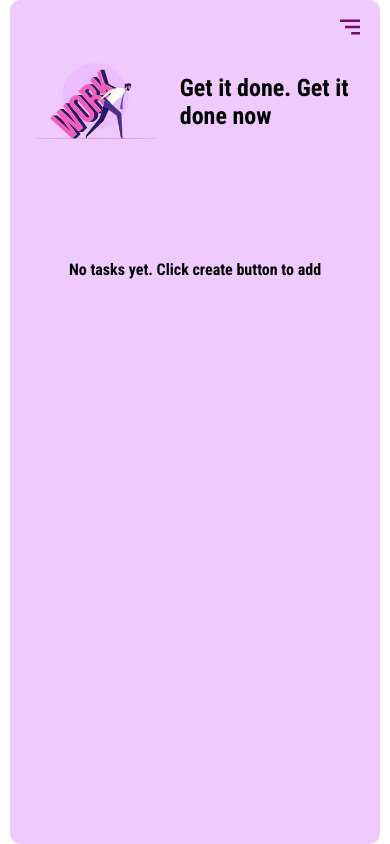
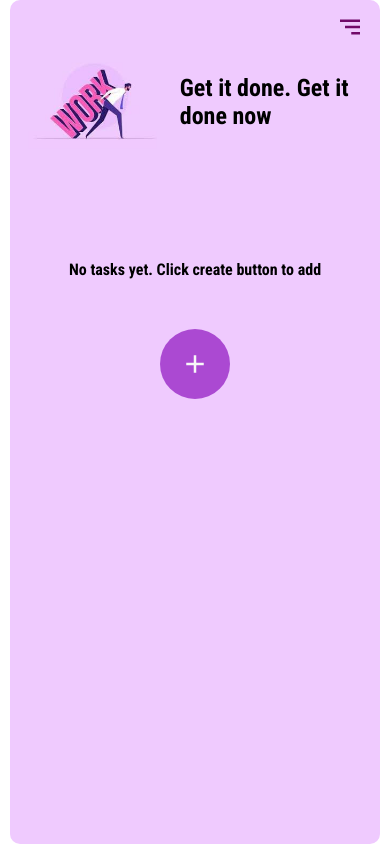
Before and after one commit to Ericawanja/Jenkins-DockerHub-Automation, a plain HTML site: page index.html in a window 390 px wide. Drawn offline with Linux system fonts and the light colour scheme.

Commit message:
add icon styles

```diff
--- a/index.css
+++ b/index.css
@@ -190,6 +190,18 @@ padding: 0 10px;
   border-radius: 0;
   color: whitesmoke;
 }
+.centerImage{
+  display: flex;
+  justify-content: center;
+  margin-top: 50px;
+}
+.addIcon{
+  background-color: #ab49d2;
+  border-radius: 300px;
+  display: none;
+  padding: 20px;
+}
+
 
 
 @media  screen and (max-width:750px) {
@@ -240,5 +252,8 @@ padding: 0 10px;
     margin-right: 15px;
 
   }
+  .addIcon{
+    display: inline-block;
+  }
 
 }
--- a/index.html
+++ b/index.html
@@ -76,6 +76,18 @@
         </div>
 
         <div class="task_list"></div>
+        <div class="centerImage">
+        <div class="addIcon">
+          <svg
+          xmlns="http://www.w3.org/2000/svg"
+          width="30"
+          height="30"
+          viewBox="0 0 24 24"
+          style="fill: rgb(248, 248, 248); transform: ; msfilter: "
+        >
+          <path d="M19 11h-6V5h-2v6H5v2h6v6h2v-6h6z"></path>
+        </svg></div>
+      </div>
       </div>
     </div>
 
--- a/main.js
+++ b/main.js
@@ -1,28 +1,30 @@
 const create_bt = document.querySelector(".create_Task");
 const task_form_main = document.querySelector(".task_form");
-
-
 
 create_bt.addEventListener("click", () => {
   task_form_main.style.display = "block";
 });
 
-const nav = document.querySelector('.nav')
-const menu_icon= document.querySelector('.menu_icon')
-menu_icon.addEventListener('click', ()=>{
+const nav = document.querySelector(".nav");
+const menu_icon = document.querySelector(".menu_icon");
+
+const formOpenClicks = () => {
+  const nav = document.querySelector("#navid");
+
+  if (!nav.classList.contains("open")) {
+    nav.className = "open";
+    menu_icon.innerHTML =
+      '<svg xmlns="http://www.w3.org/2000/svg" width="40" height="60" viewBox="0 0 24 24" style="fill: rgba(113, 9, 105, 1);transform: ;msFilter:;"><path d="m16.192 6.344-4.243 4.242-4.242-4.242-1.414 1.414L10.535 12l-4.242 4.242 1.414 1.414 4.242-4.242 4.243 4.242 1.414-1.414L13.364 12l4.242-4.242z"></path></svg>';
+  } else {
+    nav.className = "nav";
+    menu_icon.innerHTML =
+      '<svg xmlns="http://www.w3.org/2000/svg" width="30" height="54" viewBox="0 0 24 24" style="fill: rgb(113, 9, 105);transform: ;msFilter:;"><path d="M4 6h16v2H4zm4 5h12v2H8zm5 5h7v2h-7z"></path></svg>';
+  }
+};
 
 
-const nav = document.querySelector('#navid')
-
-if(!nav.classList.contains('open')){
-  nav.className = 'open'
-  menu_icon.innerHTML='<svg xmlns="http://www.w3.org/2000/svg" width="40" height="60" viewBox="0 0 24 24" style="fill: rgba(113, 9, 105, 1);transform: ;msFilter:;"><path d="m16.192 6.344-4.243 4.242-4.242-4.242-1.414 1.414L10.535 12l-4.242 4.242 1.414 1.414 4.242-4.242 4.243 4.242 1.414-1.414L13.364 12l4.242-4.242z"></path></svg>'
-
-}else{
-  nav.className='nav'
-  menu_icon.innerHTML ='<svg xmlns="http://www.w3.org/2000/svg" width="30" height="54" viewBox="0 0 24 24" style="fill: rgb(113, 9, 105);transform: ;msFilter:;"><path d="M4 6h16v2H4zm4 5h12v2H8zm5 5h7v2h-7z"></path></svg>'
-}
-})
-
+//eventlisteners to menu and add icon to open the form
+    menu_icon.addEventListener("click", formOpenClicks);
+  document.querySelector(".addIcon").addEventListener("click", formOpenClicks);
 
 ///changing menu icon
```
